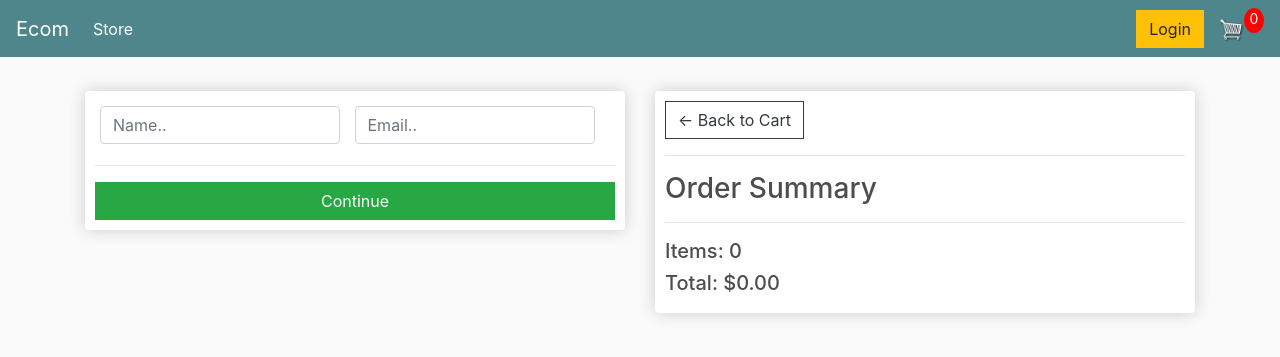
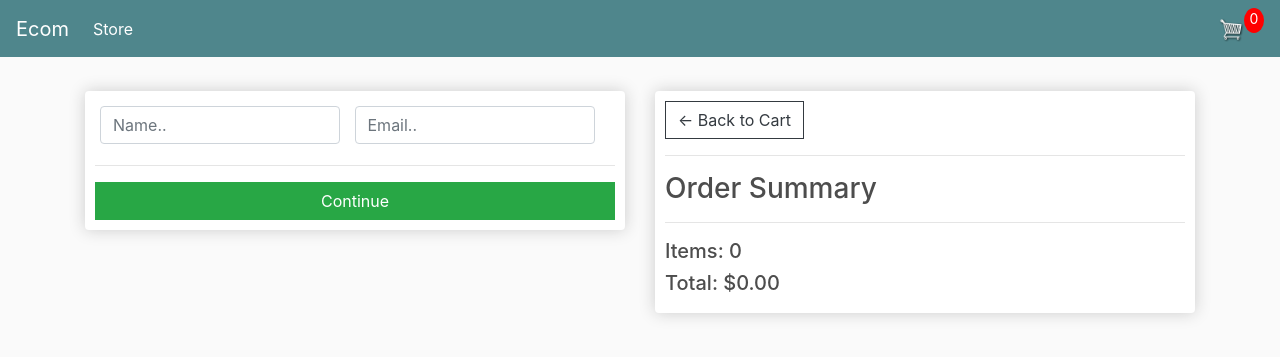
Before and after one commit to TalviaTasnim/CSE327-Sec.4-Group.3-MMA1, a Django app: page /checkout/ in a window 1280 px wide. Shown: the top 357 px of the page. Run offline with Django 3.2, Linux system fonts and the light colour scheme; some libraries are stand-ins or nearby versions.

Commit message:
checkout page

```diff
--- a/e-commerce website/store/templates/store/main.html
+++ b/e-commerce website/store/templates/store/main.html
@@ -77,7 +77,7 @@
 
 	    </ul>
 	    <div class="form-inline my-2 my-lg-0">
-	     	<a href="#"class="btn btn-warning">Login</a>
+<!--	     	<a href="#"class="btn btn-warning">Login</a>-->
 
 	     	<a href="{% url 'cart' %}">
 	    		<img  id="cart-icon" src="{% static 'images/cart.png' %}">
```
